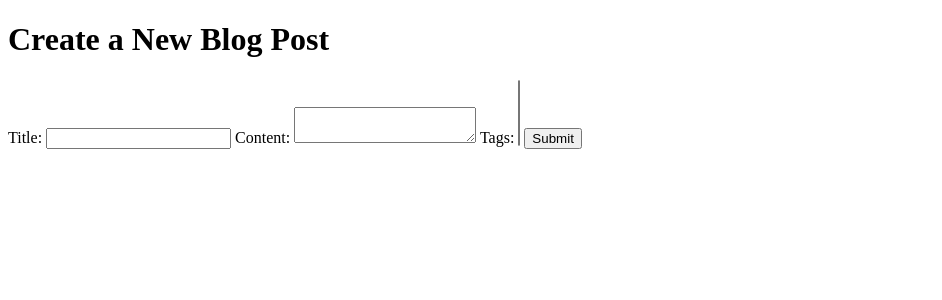
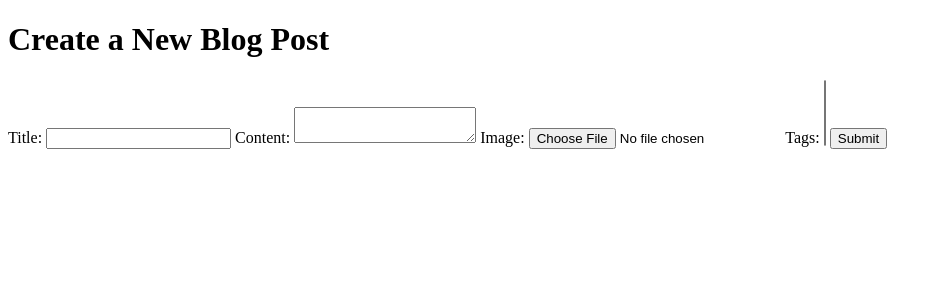
Before and after one commit to muhammadtt97/blogging-platform, a Flask app: page /create in a window 1280 px wide. Shown: the part 52-352 px from the top of the page, without its empty margins (0-942 px from the left). Run offline with Flask 3, Linux system fonts and the light colour scheme; the visitor is signed in with stand-in values (Sample User, id 1); data that the repository does not hold is empty.

Commit message:
Image upload
modified the Post model to include a field for the image file in app.py
updated the create.html template to include a file input for image uploads

```diff
--- a/app.py
+++ b/app.py
@@ -34,6 +34,7 @@ class Post(db.Model):
     author_id = db.Column(db.Integer, db.ForeignKey('user.id'), nullable=False)
     author = db.relationship('User', backref=db.backref('posts', lazy=True))
     tags = db.relationship('Tag', secondary='post_tag', backref=db.backref('posts', lazy=True))
+    image = db.Column(db.String(255))  # File path of the uploaded image
 
 # Create the Tag model
 class Tag(db.Model):
--- a/templates/create.html
+++ b/templates/create.html
@@ -7,6 +7,8 @@
     <input type="text" id="title" name="title" required>
     <label for="content">Content:</label>
     <textarea id="content" name="content" required></textarea>
+    <label for="image">Image:</label>
+    <input type="file" id="image" name="image">
     <label for="tags">Tags:</label>
     <select id="tags" name="tags" multiple>
       {% for tag in tags %}
```
